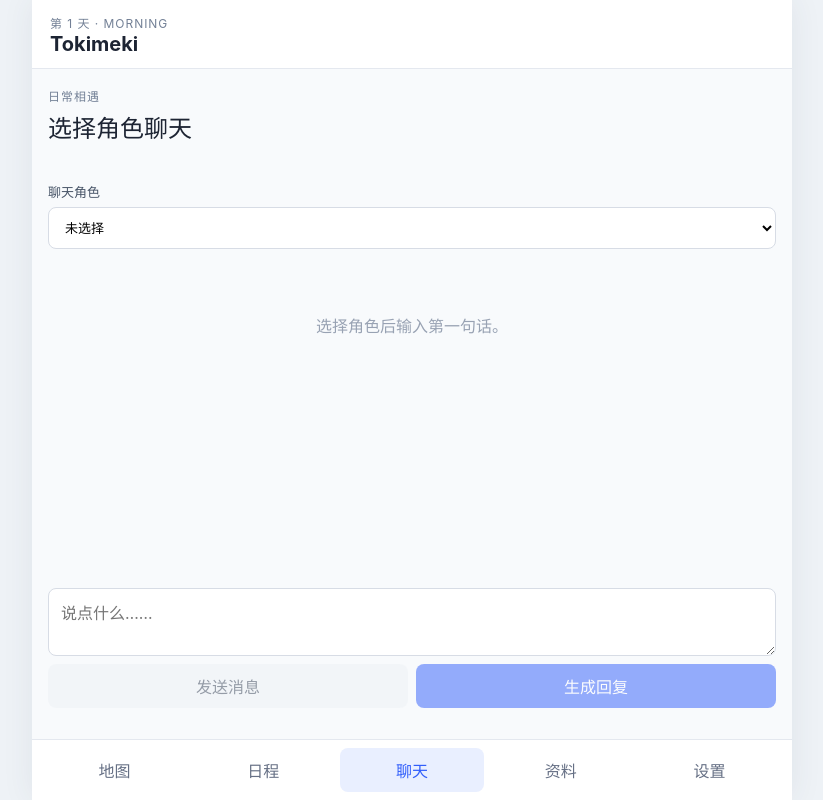
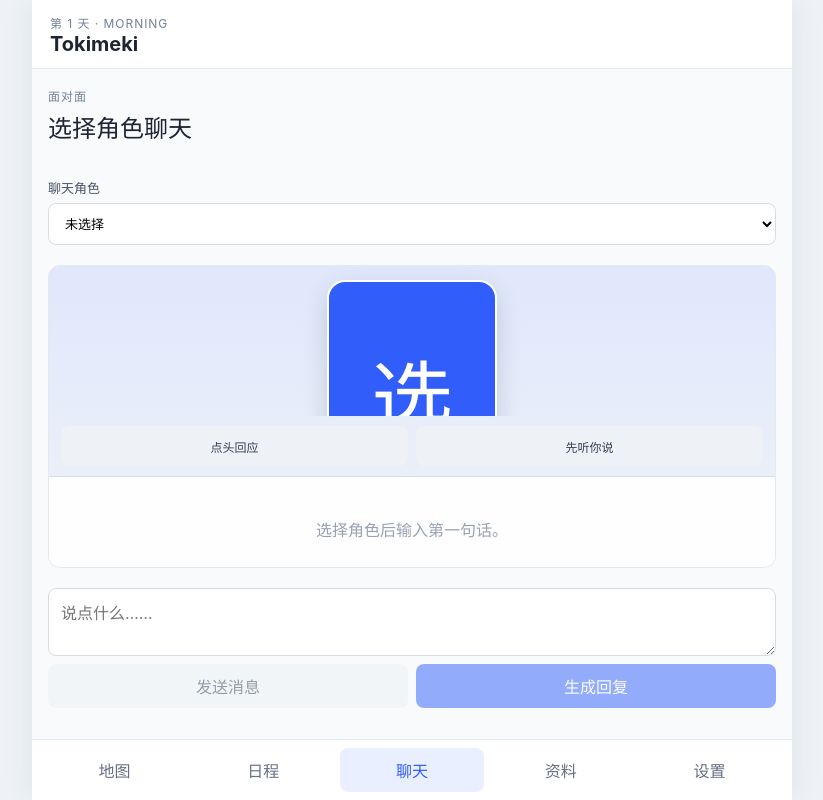
Before and after one commit to ssrei7/Tokimeki, a React (Vite) app: page / in a window 1280 px wide. Both pictures are taken after a click on the button "打开聊天". Shown: the whole page, without its empty margins (228-1051 px from the left). Built offline with nearby package versions, Linux system fonts and the light colour scheme.

Commit message:
feat: add vertical encounter chat shell

```diff
--- a/src/App.tsx
+++ b/src/App.tsx
@@ -1,4 +1,4 @@
-import { useEffect, useLayoutEffect, useMemo, useRef, useState, type MouseEvent, type PointerEvent, type WheelEvent } from 'react';
+import { useEffect, useLayoutEffect, useMemo, useRef, useState, type CSSProperties, type MouseEvent, type PointerEvent, type WheelEvent } from 'react';
 import { PromptAssembler } from './core/prompt/assembler';
 import type { AssembledPrompt } from './core/prompt/assembler';
 import { createDefaultPromptBlocks } from './core/prompt/default-blocks';
@@ -288,7 +288,7 @@ export function App() {
     if (!result.ok) { setFeedback({ tone: 'error', text: result.warning ?? '无法记录相遇结果。' }); return; }
     commitSave(next);
     setActiveEncounter(null);
-    setFeedback({ tone: 'info', text: outcome === 'continued' ? '你决定留下继续这次相遇。' : '你以有急事为由离开了。' });
+    setFeedback({ tone: 'info', text: outcome === 'continued' ? '你决定留下继续这次相遇。' : '你选择离开了。' });
   }
 
   async function importMapBackground(file?: File): Promise<void> {
@@ -894,7 +894,7 @@ export function App() {
       {feedback && <div className={`feedback ${feedback.tone}`} role="status">{feedback.text}<button aria-label="关闭提示" onClick={() => setFeedback(null)}>×</button></div>}
       {tab === 'map' && <MapView save={save} worldbooks={worldbooks} activeEncounter={activeEncounter} onEncounterOutcome={chooseEncounterOutcome} onContinueEncounter={continueEncounter} onMove={moveToNode} onOpenChat={() => setTab('chat')} onImportBackground={importMapBackground} onToggleMode={toggleMapMode} onCreateNode={addMapNode} onEditNode={editMapNode} onDeleteNode={removeMapNode} onSuggestNode={suggestMapNode} onGenerateMap={generateMap} onExpandMap={expandMap} mapGenerating={mapGenerating} />}
       {tab === 'day' && <DayView save={save} snapshots={snapshots} summarizingDay={summarizingDay} onAction={runDayAction} onSleep={sleepEarly} onRestoreSnapshot={restoreSnapshot} onSaveDiary={saveDiaryEdit} onPresetChange={setCalendarPreset} />}
-      {tab === 'chat' && <ChatView characters={characters} selectedCharacterId={selectedCharacterId} setSelectedCharacterId={setSelectedCharacterId} messages={messages} input={input} setInput={setInput} onAppend={appendMessage} onGenerate={generateReply} requestStatus={requestStatus} busy={busy} pendingOps={pendingOps} manualOps={manualOps} setManualOps={setManualOps} onRetryOps={retryOpsExtraction} onApplyManualOps={applyManualOps} />}
+      {tab === 'chat' && <ChatView characters={characters} worldCharacter={activeCharacter ? save.world.characters[activeCharacter.id] : undefined} selectedCharacterId={selectedCharacterId} setSelectedCharacterId={setSelectedCharacterId} messages={messages} input={input} setInput={setInput} onAppend={appendMessage} onGenerate={generateReply} requestStatus={requestStatus} busy={busy} pendingOps={pendingOps} manualOps={manualOps} setManualOps={setManualOps} onRetryOps={retryOpsExtraction} onApplyManualOps={applyManualOps} />}
       {tab === 'library' && <LibraryView characters={characters} worldbooks={worldbooks} presets={presets} presetBundles={presetBundles} selectedPresetBundleId={selectedPresetBundleId} setSelectedPresetBundleId={setSelectedPresetBundleId} presetBundleName={presetBundleName} setPresetBundleName={setPresetBundleName} onCreatePresetBundle={createPresetBundle} onRenamePresetBundle={renamePresetBundle} onDeletePresetBundle={removePresetBundle} save={save} name={name} setName={setName} draftText={draftText} setDraftText={setDraftText} editing={editing} setEditing={setEditing} addContent={addContent} onDelete={onDelete} onExport={downloadJson} onImport={importContent} onExportSave={downloadSave} onImportSave={loadSave} onExportPresetBundle={exportPresetBundleFile} onImportPresetBundle={importPresetBundleFile} includeChatsOnExport={includeChatsOnExport} setIncludeChatsOnExport={setIncludeChatsOnExport} onClearChats={clearAllChats} itemName={itemName} setItemName={setItemName} itemTags={itemTags} setItemTags={setItemTags} itemDescription={itemDescription} setItemDescription={setItemDescription} onAddItem={addItemDefinition} onAddCharacterToWorld={addCharacterToCurrentWorld} />}
       {tab === 'settings' && <SettingsView provider={provider} setProvider={setProvider} providers={providers} bindings={bindings} defaultProviderId={defaultProviderId} headersDraft={headersDraft} setHeadersDraft={setHeadersDraft} models={models} requestStatus={requestStatus} onNewProvider={() => { setProvider(newProvider()); setModels([]); }} onSaveProvider={saveProviderConfig} onDeleteProvider={deleteProviderConfig} onDiscoverModels={discoverModels} onTestConnection={testConnection} onDefaultProviderChange={updateDefaultProvider} onBindingChange={updateTaskBinding} debug={debug} debugTab={debugTab} setDebugTab={setDebugTab} save={save} statKey={statKey} setStatKey={setStatKey} statValue={statValue} setStatValue={setStatValue} onAddStat={addCustomStat} mockFixtureId={mockFixtureId} setMockFixtureId={setMockFixtureId} onLoadStage4Fixture={loadStage4EncounterFixture} />}
     </main>
@@ -1051,7 +1051,7 @@ function MapView({ save, worldbooks, activeEncounter, onEncounterOutcome, onCont
 
 function EncounterDialog({ encounter, onOutcome, onContinue }: { encounter: ActiveEncounter; onOutcome: (outcome: 'continued' | 'urgent_leave') => void; onContinue: () => void }) {
   const names = encounter.candidates.map((candidate) => candidate.name).join('、');
-  return <div className="encounter-dialog" role="dialog" aria-label="相遇事件"><div className="encounter-dialog-copy"><span className="eyebrow">有人可遇</span><strong>你在这里遇见了{names}</strong><p>{encounter.scope === 'formal' ? '地点正在开放，可以正式进入范围。' : '地点尚未开放，你们只能在附近外围短暂相遇。'}</p></div><div className="encounter-options"><button onClick={onContinue}>留下并对话</button><button className="secondary" onClick={() => onOutcome('urgent_leave')}>有急事离开</button></div></div>;
+  return <div className="encounter-dialog" role="dialog" aria-label="相遇事件"><div className="encounter-dialog-copy"><span className="eyebrow">有人可遇</span><strong>你在这里遇见了{names}</strong><p>{encounter.scope === 'formal' ? '地点正在开放，可以正式进入范围。' : '地点尚未开放，你们只能在附近外围短暂相遇。'}</p></div><div className="encounter-options"><button onClick={onContinue}>留下并对话</button><button className="secondary" onClick={() => onOutcome('urgent_leave')}>离开</button></div></div>;
 }
 
 function PresenceList({ people, scope }: { people: ReturnType<typeof whoIsHere>; scope: string }) {
@@ -1089,6 +1089,7 @@ function DiaryEditor(props: { entry: SaveFile['world']['diary'][number]; onSave:
 
 function ChatView(props: {
   characters: CharacterCard[];
+  worldCharacter?: SaveFile['world']['characters'][string];
   selectedCharacterId: string;
   setSelectedCharacterId: (id: string) => void;
   messages: ChatMessage[];
@@ -1113,6 +1114,28 @@ function ChatView(props: {
   const latestMessage = props.messages.at(-1)?.content;
   const olderMessageCount = Math.max(0, props.messages.length - 40);
   const visibleMessages = showOlderMessages ? props.messages : props.messages.slice(olderMessageCount);
+  const [portraitUrl, setPortraitUrl] = useState<string>();
+  const activePortrait = props.worldCharacter?.visuals.portraits.find((portrait) => portrait.id === props.worldCharacter?.visuals.activePortraitId) ?? props.worldCharacter?.visuals.portraits[0];
+  const accentColor = props.worldCharacter?.visuals.accentColor ?? '#315efb';
+  const characterName = props.characters.find((item) => item.id === props.selectedCharacterId)?.name ?? '选择角色聊天';
+
+  useEffect(() => {
+    let cancelled = false;
+    let objectUrl: string | undefined;
+    setPortraitUrl(undefined);
+    const image = activePortrait?.image;
+    if (!image) return () => { cancelled = true; };
+    if (image.kind === 'url') {
+      setPortraitUrl(image.url);
+      return () => { cancelled = true; };
+    }
+    void loadAsset(image.assetId).then((asset) => {
+      if (!asset || cancelled) return;
+      objectUrl = URL.createObjectURL(asset.blob);
+      setPortraitUrl(objectUrl);
+    });
+    return () => { cancelled = true; if (objectUrl) URL.revokeObjectURL(objectUrl); };
+  }, [activePortrait?.image]);
 
   useEffect(() => {
     const scroller = messagesRef.current;
@@ -1139,10 +1162,18 @@ function ChatView(props: {
     }
   }, [latestMessage, props.busy, props.messages.length, props.requestStatus, props.selectedCharacterId]);
 
-  return <section className="chat-screen">
-    <div className="section-heading"><div><span className="eyebrow">日常相遇</span><h2>{props.characters.find((item) => item.id === props.selectedCharacterId)?.name ?? '选择角色聊天'}</h2></div>{statusText && <span className={`request-status ${props.requestStatus}`}>{statusText}</span>}</div>
+  return <section className="chat-screen vn-chat-screen">
+    <div className="section-heading"><div><span className="eyebrow">面对面</span><h2>{characterName}</h2></div>{statusText && <span className={`request-status ${props.requestStatus}`}>{statusText}</span>}</div>
     <div className="character-picker"><label>聊天角色<select value={props.selectedCharacterId} onChange={(event) => props.setSelectedCharacterId(event.target.value)}><option value="">未选择</option>{props.characters.map((item) => <option key={item.id} value={item.id}>{item.name}</option>)}</select></label></div>
-    <div className="messages" ref={messagesRef}>{olderMessageCount > 0 && !showOlderMessages && <button className="history-toggle" onClick={() => setShowOlderMessages(true)}>查看更早的 {olderMessageCount} 条消息</button>}{props.messages.length === 0 && !props.busy && <p className="empty">选择角色后输入第一句话。</p>}{visibleMessages.map((message, index) => <div className={`message ${message.role}`} key={`${message.role}-${olderMessageCount + index}`}>{message.content}</div>)}{props.busy && props.requestStatus === 'requesting' && <div className="message assistant pending">等待回复…</div>}</div>
+    <div className="vn-stage" style={{ '--vn-accent': accentColor } as CSSProperties}>
+      <div className="vn-portrait-area" aria-label={`${characterName}的立绘`}>
+        {portraitUrl ? <img className="vn-portrait" src={portraitUrl} alt={`${characterName}的立绘`} /> : <div className="vn-portrait-fallback" aria-label={`${characterName}的默认头像`}>{characterName.slice(0, 1)}</div>}
+      </div>
+      <div className="vn-choices" aria-label="快速回应"><button className="secondary" onClick={() => props.setInput('我点了点头。')}>点头回应</button><button className="secondary" onClick={() => props.setInput('我先听你说。')}>先听你说</button></div>
+      <div className="vn-dialogue-box">
+        <div className="vn-dialogue-log messages" ref={messagesRef}>{olderMessageCount > 0 && !showOlderMessages && <button className="history-toggle" onClick={() => setShowOlderMessages(true)}>查看更早的 {olderMessageCount} 条消息</button>}{props.messages.length === 0 && !props.busy && <p className="empty">选择角色后输入第一句话。</p>}{visibleMessages.map((message, index) => <div className={`vn-line ${message.role}`} key={`${message.role}-${olderMessageCount + index}`}><span className="vn-speaker">{message.role === 'assistant' ? characterName : message.role === 'user' ? '你' : ''}</span><span className="vn-line-text">{message.content}</span></div>)}{props.busy && props.requestStatus === 'requesting' && <div className="vn-line assistant pending"><span className="vn-speaker">{characterName}</span><span className="vn-line-text">等待回复…</span></div>}</div>
+      </div>
+    </div>
     {props.pendingOps && <div className="ops-recovery" role="alert">
       <strong>本回合未产生状态变更</strong>
       <p>{props.pendingOps.streamError ? '回复流中断，已保留收到的正文。你可以重试提取或手动补录。' : '正文已保留，但 ops 无法解析。你可以重试提取或手动补录。'}</p>
--- a/src/ui/theme/app.css
+++ b/src/ui/theme/app.css
@@ -118,6 +118,22 @@ button.danger { background: #fee4e2; color: #b42318; }
 .routing-list label span { min-width: 0; overflow-wrap: anywhere; }
 .routing-list small { display: block; margin-top: 2px; color: #98a2b3; font-family: ui-monospace, SFMono-Regular, Consolas, monospace; font-size: 11px; }
 .chat-screen { min-height: 0; display: flex; flex: 1; flex-direction: column; gap: 12px; }
+.vn-chat-screen { gap: 8px; }
+.vn-stage { --vn-accent: #315efb; min-height: 0; display: flex; flex: 1 1 auto; flex-direction: column; overflow: hidden; border: 1px solid #e4e8ef; border-radius: 12px; background: linear-gradient(180deg, color-mix(in srgb, var(--vn-accent) 12%, #f8fafc), #eef2f6); }
+.vn-portrait-area { min-height: 150px; display: grid; flex: 1 1 auto; place-items: end center; overflow: hidden; padding: 14px 18px 0; }
+.vn-portrait { display: block; max-width: min(100%, 360px); max-height: 100%; object-fit: contain; object-position: center bottom; filter: drop-shadow(0 10px 14px #34405426); }
+.vn-portrait-fallback { width: clamp(108px, 34vw, 170px); aspect-ratio: 3 / 4; display: grid; place-items: center; border: 2px solid #ffffff; border-radius: 18px 18px 8px 8px; background: var(--vn-accent); color: #fff; box-shadow: 0 10px 24px #34405433; font-size: clamp(48px, 14vw, 82px); font-weight: 700; }
+.vn-choices { display: grid; grid-template-columns: repeat(2, minmax(0, 1fr)); gap: 8px; padding: 10px 12px; }
+.vn-choices button { min-height: 40px; font-size: 12px; }
+.vn-dialogue-box { flex: 0 0 min(36%, 240px); min-height: 116px; border-top: 1px solid #d7dce5; background: #fffffff2; }
+.vn-dialogue-log { gap: 8px; padding: 12px; }
+.vn-line { display: grid; gap: 3px; max-width: 100%; padding: 8px 10px; border-left: 3px solid var(--vn-accent); background: #f8fafc; white-space: pre-wrap; line-height: 1.5; }
+.vn-line.user { border-left-color: #315efb; background: #eff4ff; }
+.vn-line.system { border-left-color: transparent; background: transparent; color: #667085; font-style: italic; }
+.vn-speaker { color: var(--vn-accent); font-size: 11px; font-weight: 700; }
+.vn-line.user .vn-speaker { color: #315efb; }
+.vn-line.system .vn-speaker { display: none; }
+.vn-line-text { font-size: 14px; }
 .messages { display: flex; flex: 1 1 auto; flex-direction: column; gap: 10px; min-height: 0; overflow-y: auto; padding: 4px 4px 12px; overscroll-behavior: contain; }
 .history-toggle { flex: 0 0 auto; align-self: center; min-height: 38px; padding: 0 12px; background: #eef2f6; color: #344054; font-size: 12px; }
 .message { max-width: 86%; padding: 12px 14px; border-radius: 8px; white-space: pre-wrap; line-height: 1.5; }
```
Also changed, not shown: 4 other files (tests, documents, lock files or other folders).
